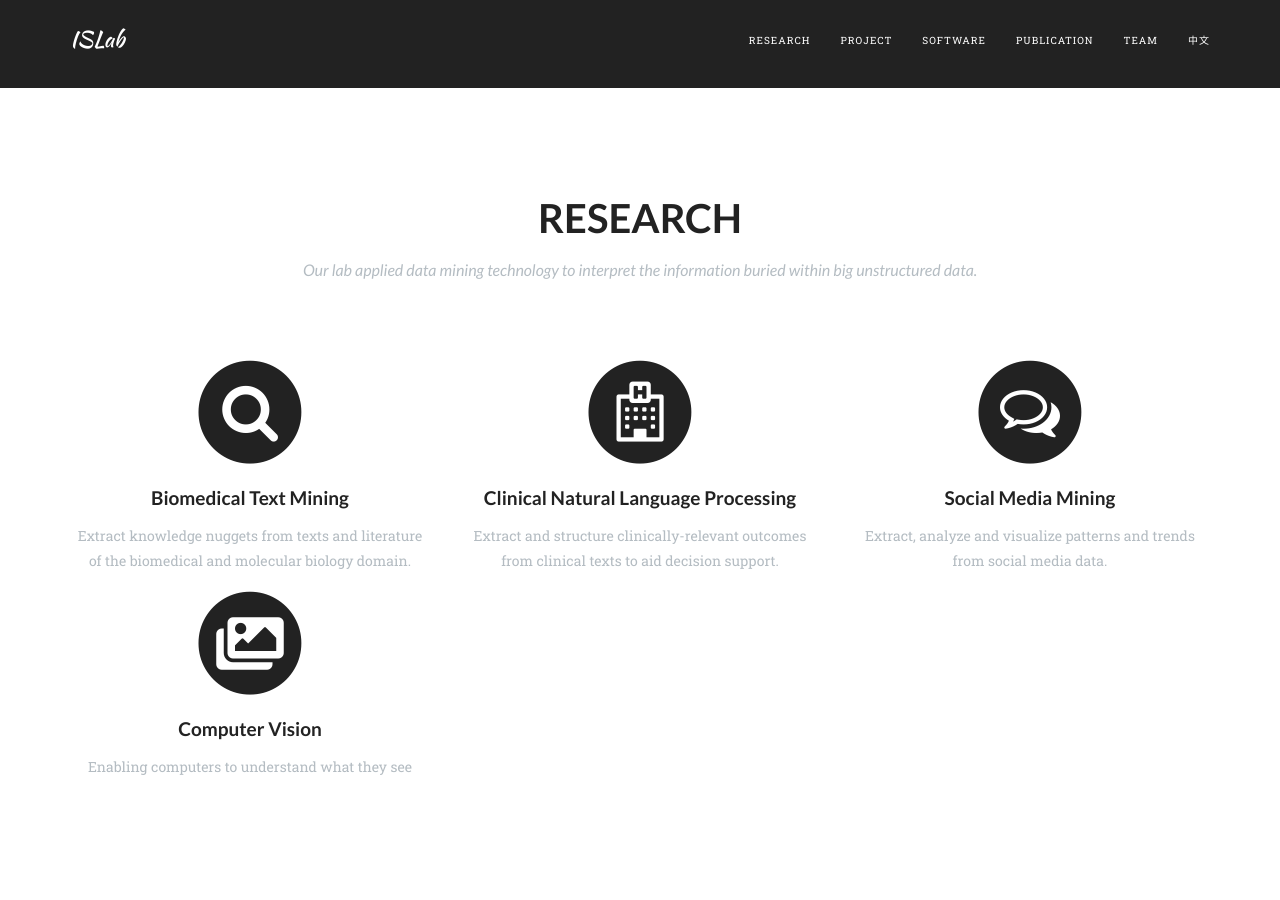
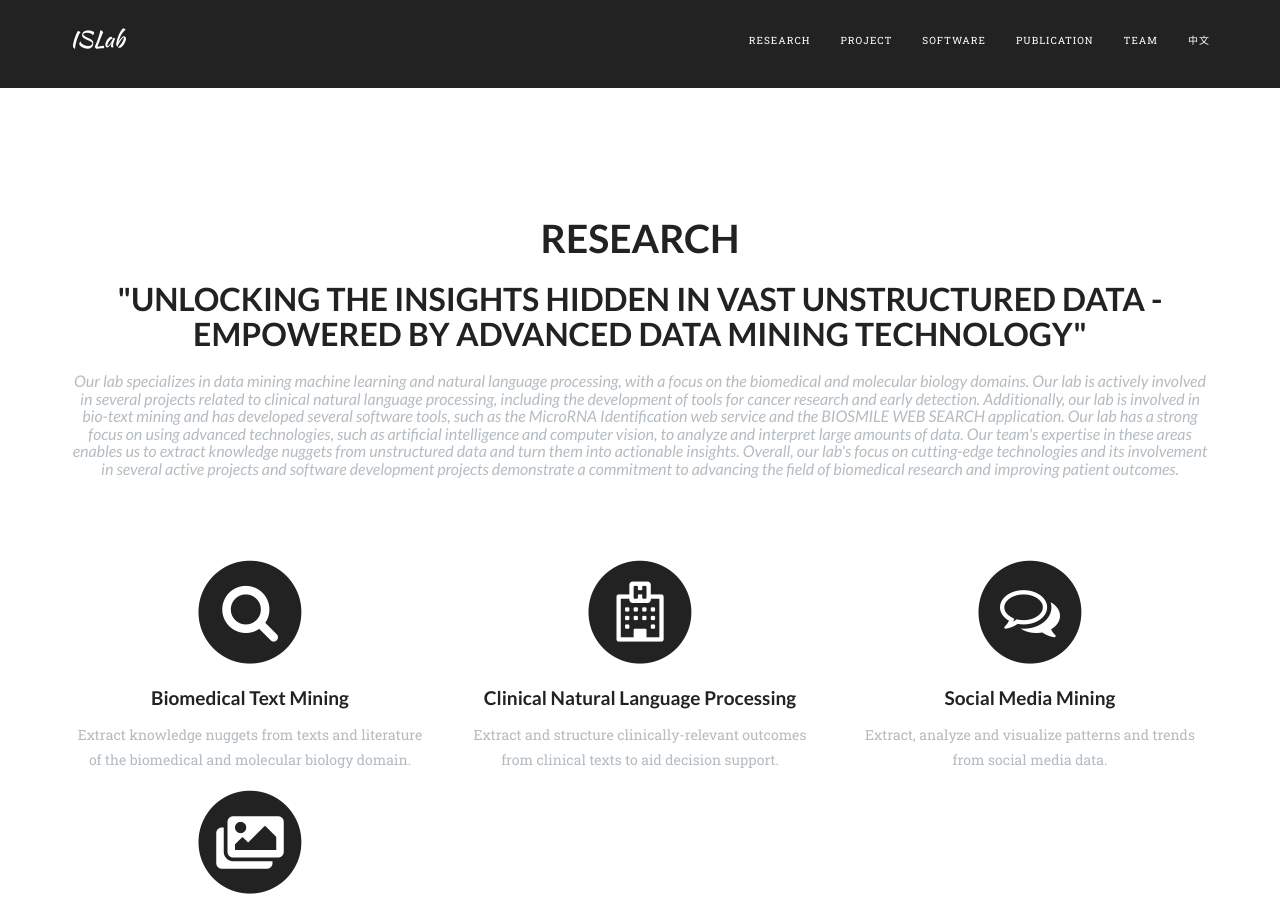
Before and after one commit to nkustislab/nkustislab.github.io, a Jekyll site: the page built from index.html, in a window 1280 px wide and 900 px high, scrolled down 654 px. Built offline with Jekyll 4.4.1, drawn with Linux system fonts in a browser that asks for light colours; nearby versions of some CDN libraries; some web fonts are replaced.

Commit message:
research tagline

```diff
--- a/_includes/research.html
+++ b/_includes/research.html
@@ -3,8 +3,13 @@
 	<div class="container">
 		<div class="row">
 			<div class="col-lg-12 text-center">
-				<h2 class="section-heading">Research</h2>
-				<h3 class="section-subheading text-muted">Our lab applied data mining technology to interpret the information buried within big unstructured data.</h3>
+				<h1 class="section-heading">Research</h1>
+				<h2 class="section-subheading">"Unlocking the Insights Hidden in Vast Unstructured Data - Empowered by Advanced Data Mining Technology"</h2>
+				<h3 class="section-subheading text-muted">Our lab specializes in data mining machine learning and natural language processing, with a focus on the biomedical and molecular biology domains. Our lab is actively involved in several projects related to clinical natural language processing, including the development of tools for cancer research and early detection. Additionally, our lab is involved in bio-text mining and has developed several software tools, such as the MicroRNA Identification web service and the BIOSMILE WEB SEARCH application.
+
+					Our lab has a strong focus on using advanced technologies, such as artificial intelligence and computer vision, to analyze and interpret large amounts of data. Our team's expertise in these areas enables us to extract knowledge nuggets from unstructured data and turn them into actionable insights.
+
+					Overall, our lab's focus on cutting-edge technologies and its involvement in several active projects and software development projects demonstrate a commitment to advancing the field of biomedical research and improving patient outcomes.</h3>
 			</div>
 		</div>
 		<div class="row text-center">
```
